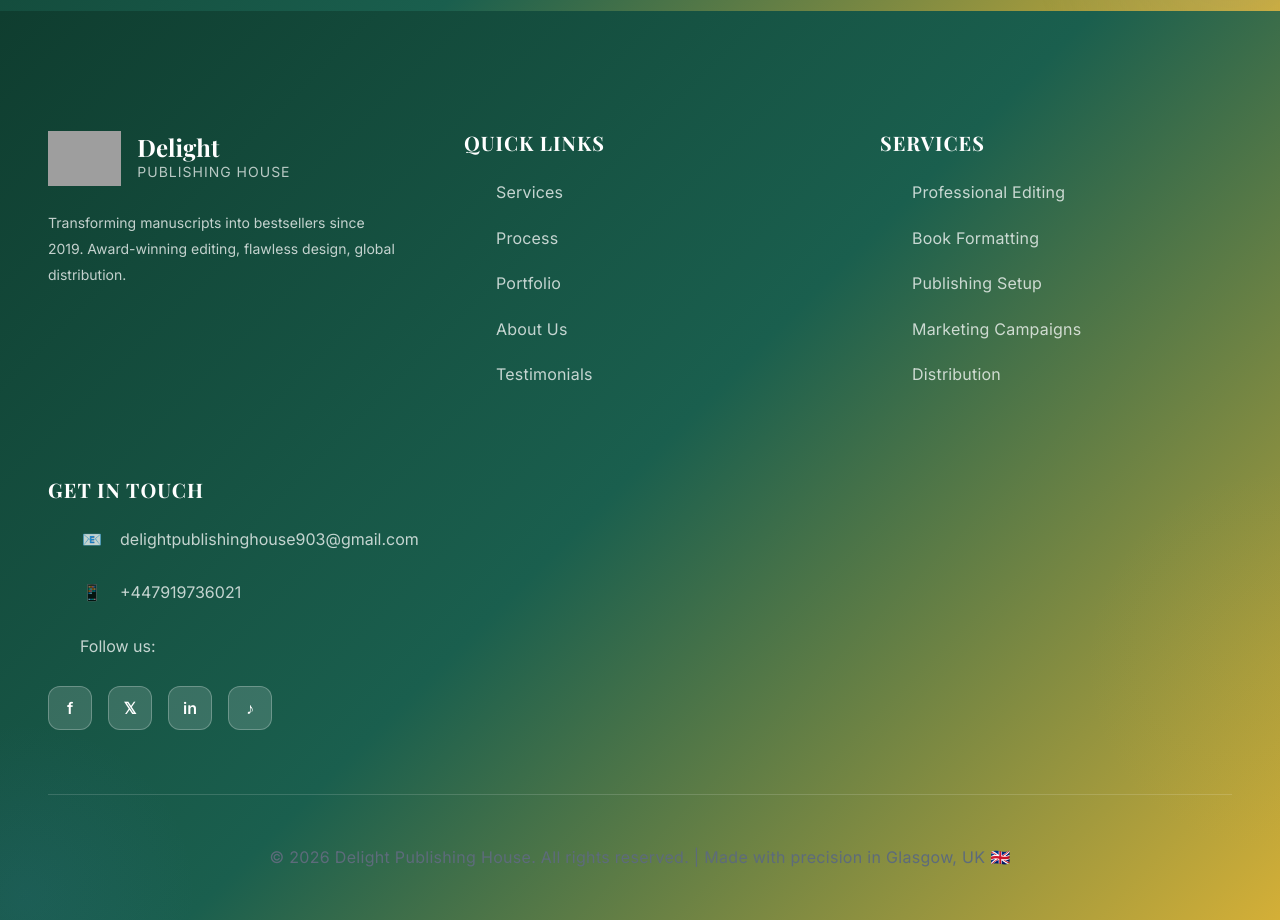
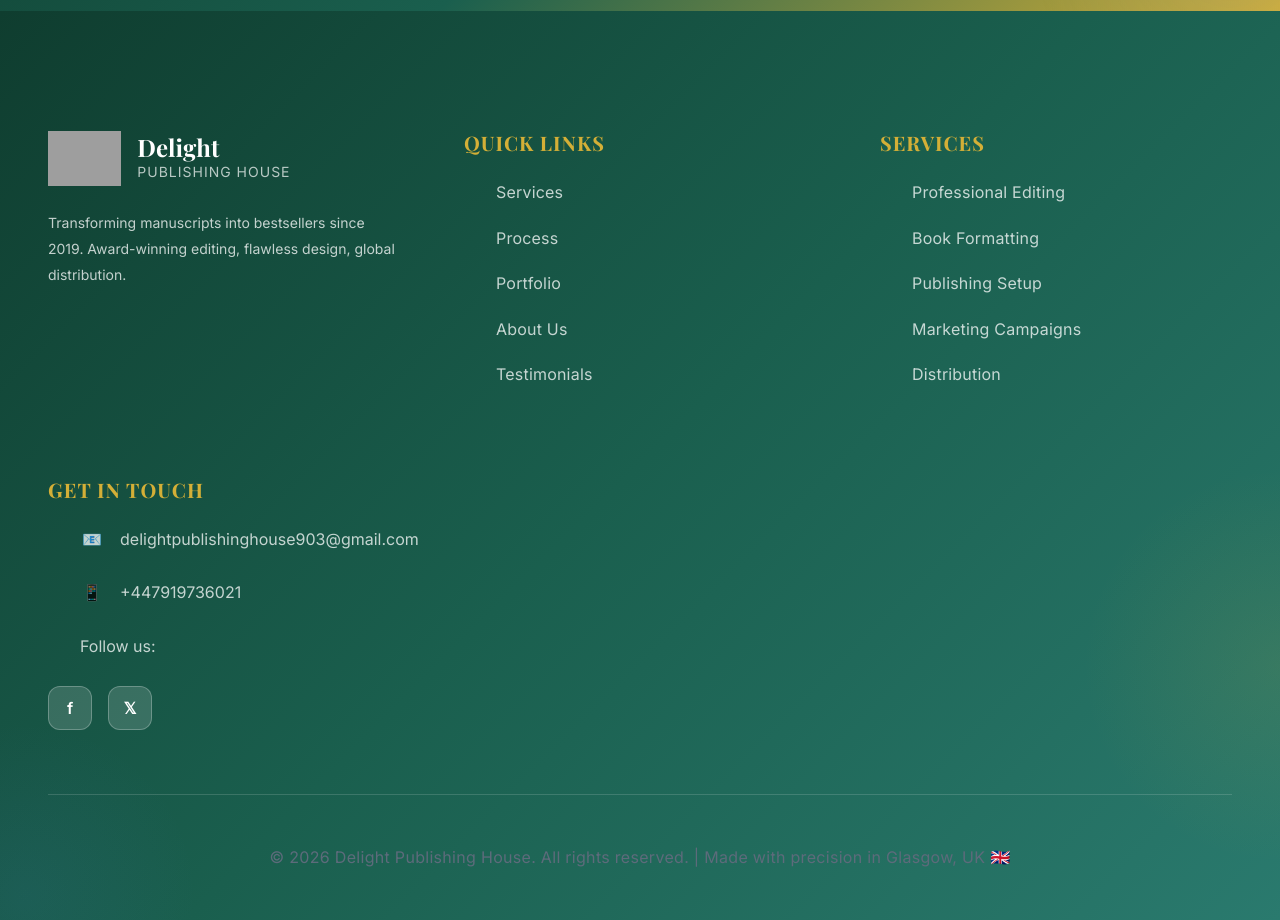
Before and after one commit to adeyejesuolaoluwa/Delight-publishing, a website built with Vite: page index.html in a window 1280 px wide. Shown: the part 7600-8520 px from the top of the page. Built offline with nearby package versions, Linux system fonts and the light colour scheme; grey boxes are pictures that could not be loaded.

Commit message:
🧹✨ Remove unused social icons and improve footer design
- Removed LinkedIn icon
- Removed TikTok/Music icon
- Improved footer background gradient (richer, more premium colors)
- Changed section headings to gold accent for better visual hierarchy
- Enhanced footer color combination for better contrast

```diff
--- a/css/footer.css
+++ b/css/footer.css
@@ -3,7 +3,7 @@
    ================================================================ = */
 
 footer {
-    background: var(--gradient-premium);
+    background: linear-gradient(135deg, #0F3D2F 0%, #1A5F4E 50%, #2A7A6E 100%);
     color: var(--color-white);
     padding: var(--spacing-5xl) var(--spacing-2xl) var(--spacing-2xl);
     position: relative;
@@ -79,7 +79,7 @@ footer::after {
 }
 
 .footer-section h4 {
-    color: var(--color-white);
+    color: var(--color-accent-gold);
     font-size: var(--font-size-h5);
     margin-bottom: var(--spacing-lg);
     font-weight: 700;
--- a/index.html
+++ b/index.html
@@ -443,8 +443,6 @@
                 <div class="social-icons">
                     <a href="https://www.facebook.com/share/18FsCDpUo6/?mibextid=wwXIfr" class="social-icon" aria-label="Facebook" target="_blank" rel="noopener noreferrer">f</a>
                     <a href="https://x.com/Gracewilliam805" class="social-icon" aria-label="X (Twitter)" target="_blank" rel="noopener noreferrer">𝕏</a>
-                    <a href="#" class="social-icon" aria-label="LinkedIn">in</a>
-                    <a href="#" class="social-icon" aria-label="TikTok">♪</a>
                 </div>
             </div>
         </div>
```
